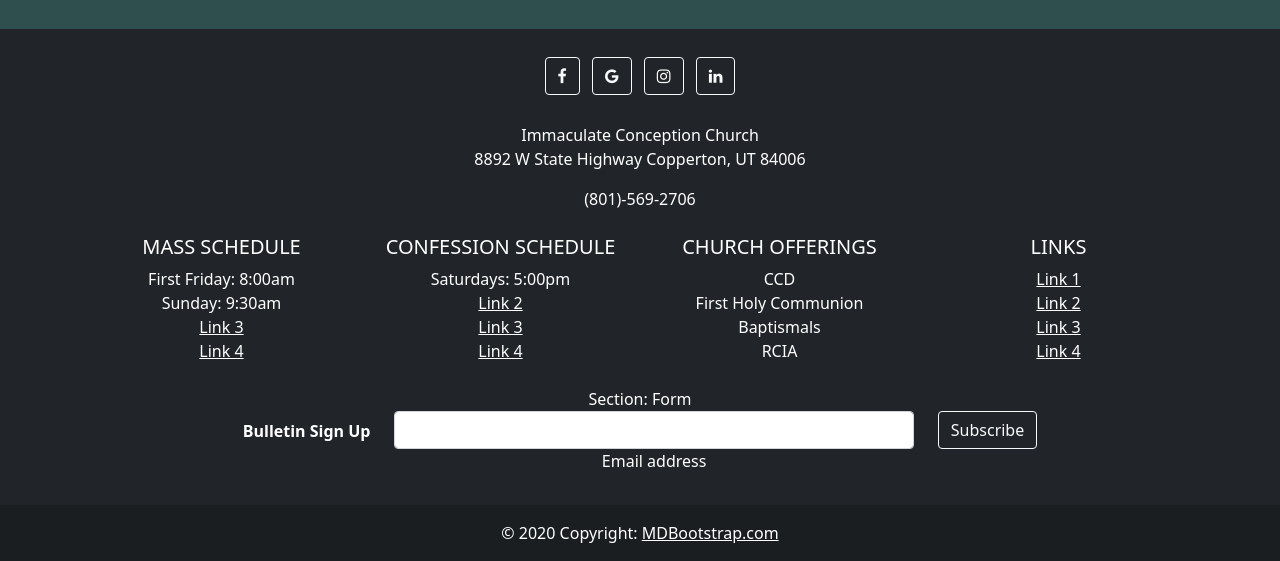
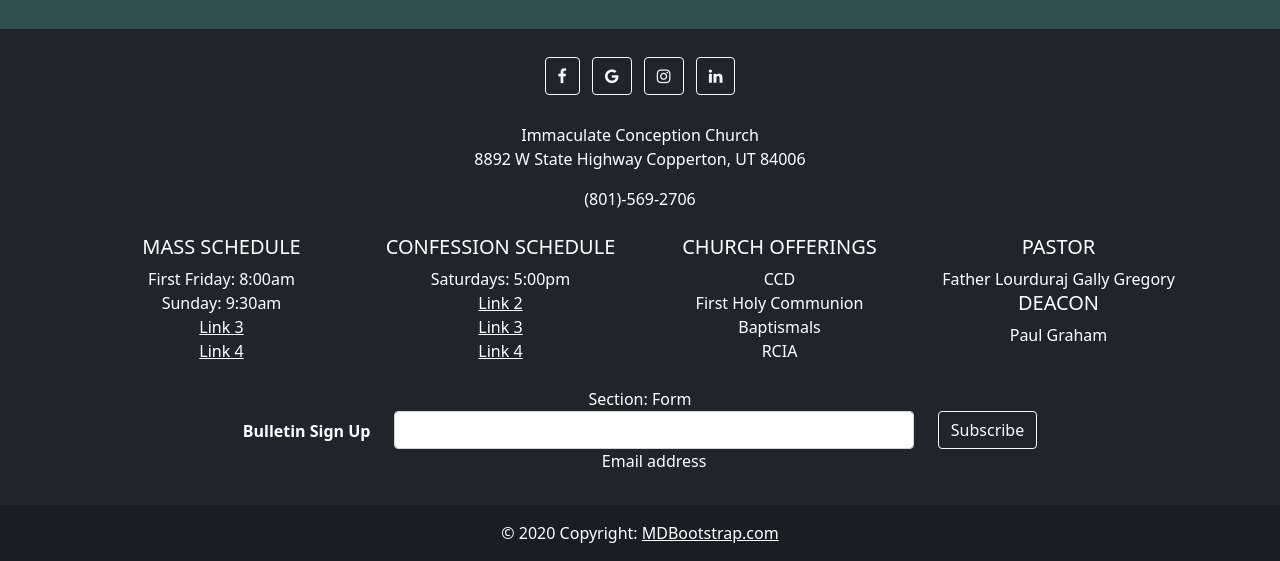
Before and after one commit to johndolacjr/ImmaculateConceptionCopperton, a Flask app: page / in a window 1280 px wide. Shown: the part 532-1093 px from the top of the page. Run offline with Flask 2, Linux system fonts and the light colour scheme; the visitor is signed in with stand-in values (Sample User, id 1); data comes from the database, SQL or seed files in the repository; data that the repository does not hold is empty; some libraries are stand-ins or nearby versions.

Commit message:
updated the insta link and cleaned up the footer, still working to link the pdfs

```diff
--- a/website/templates/base.html
+++ b/website/templates/base.html
@@ -88,7 +88,7 @@
       </a>
 
       <!-- Instagram -->
-      <a class="btn btn-outline-light btn-floating m-1" href="https://www.instagram.com/" role="button">
+      <a class="btn btn-outline-light btn-floating m-1" href="https://instagram.com/koc17140?igshid=YmMyMTA2M2Y" role="button">
         <i class="fa fa-instagram"></i>
       </a>
 
@@ -180,21 +180,25 @@
 
         <!--Grid column-->
         <div class="col-lg-3 col-md-6 mb-4 mb-md-0">
-          <h5 class="text-uppercase">Links</h5>
-
+          <h5 class="text-uppercase">Pastor</h5>
           <ul class="list-unstyled mb-0">
             <li>
-              <a href="#!" class="text-white">Link 1</a>
+              <a class="text-white">Father Lourduraj Gally Gregory</a>
+              <div> </div>
             </li>
-            <li>
-              <a href="#!" class="text-white">Link 2</a>
-            </li>
-            <li>
+          </ul>
+            <h5 class="text-uppercase">Deacon</h5>
+              <ul class="list-unstyled mb-0">
+                <li>
+                  <a class="text-white">Paul Graham</a>
+                </li>
+              </ul>
+            <!-- <li>
               <a href="#!" class="text-white">Link 3</a>
             </li>
             <li>
               <a href="#!" class="text-white">Link 4</a>
-            </li>
+            </li> -->
           </ul>
         </div>
         <!--Grid column-->
--- a/website/templates/home.html
+++ b/website/templates/home.html
@@ -10,9 +10,9 @@
 
     <div id="carouselExampleIndicators" class="carousel slide" data-bs-ride="carousel">
       <div class="carousel-indicators">
-        <button type="button" data-bs-target="#carouselExampleIndicators" data-bs-slide-to="0" class="active" aria-current="true" aria-label="Slide 1"></button>
-        <button type="button" data-bs-target="#carouselExampleIndicators" data-bs-slide-to="1" aria-label="Slide 2"></button>
-        <button type="button" data-bs-target="#carouselExampleIndicators" data-bs-slide-to="2" aria-label="Slide 3"></button>
+        <button type="button" data-bs-target="carouselExampleIndicators" data-bs-slide-to="0" class="active" aria-current="true" aria-label="Slide 1"></button>
+        <button type="button" data-bs-target="carouselExampleIndicators" data-bs-slide-to="1" aria-label="Slide 2"></button>
+        <button type="button" data-bs-target="carouselExampleIndicators" data-bs-slide-to="2" aria-label="Slide 3"></button>
       </div>
       <div class="carousel-inner">
         <div class="carousel-item active">
```
